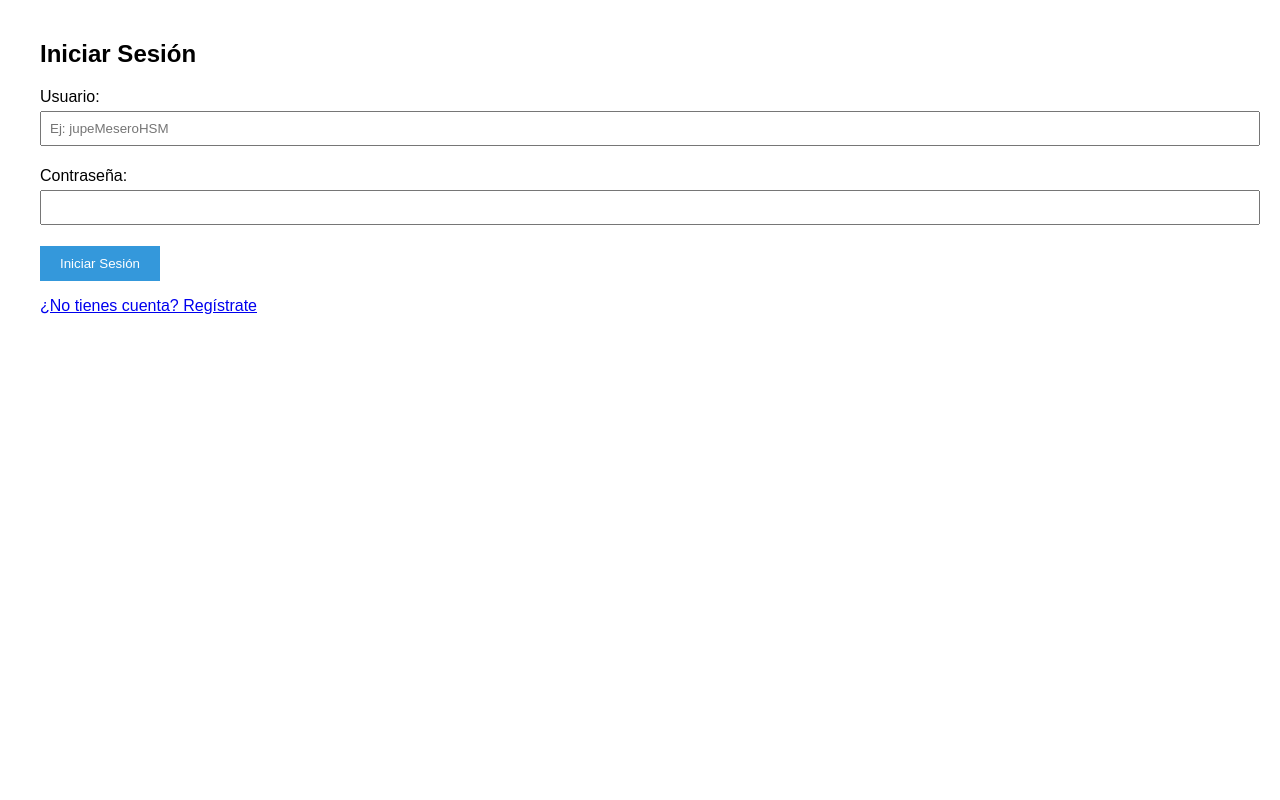
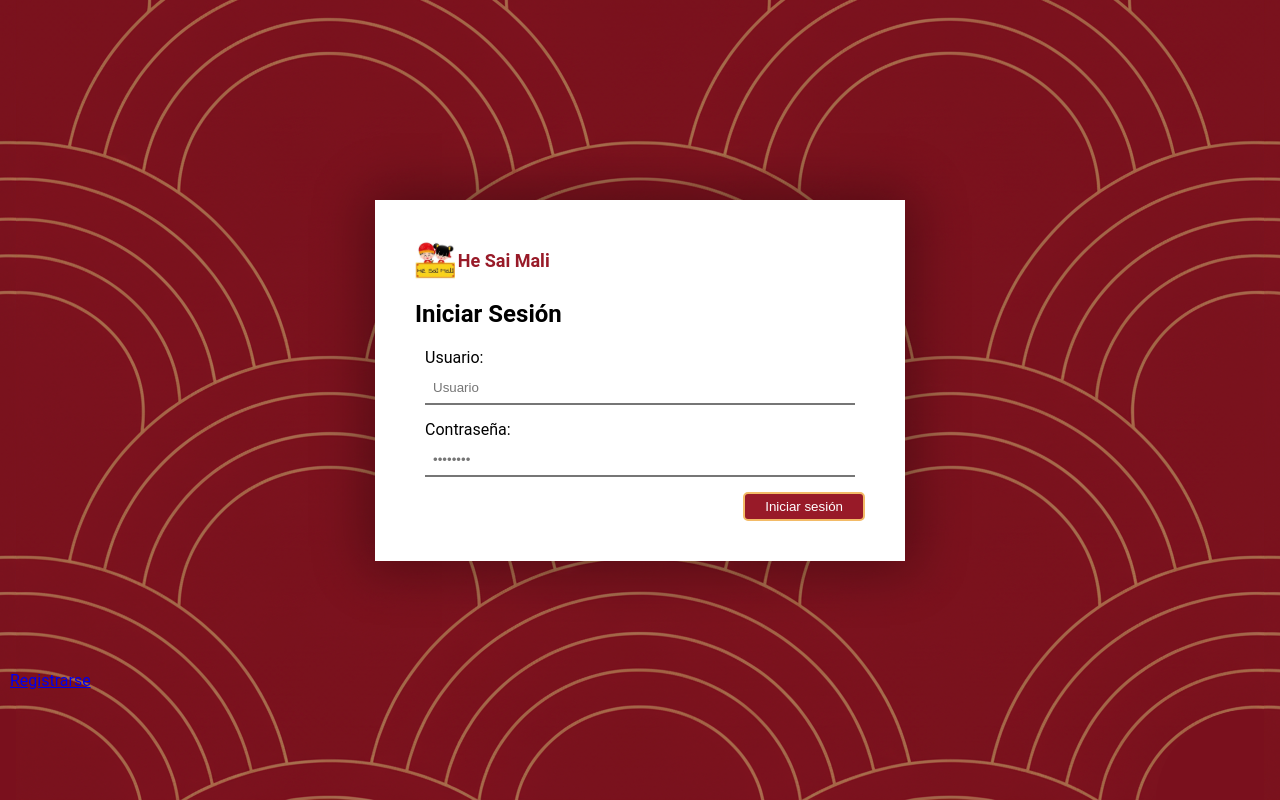
Before and after one commit to EZMejia/Gestor-He-Sai-Mali, a Django app: page /login/ in a window 1280 px wide. Run offline with Django 5.2, Linux system fonts and the light colour scheme.

Commit message:
CSS login registro

```diff
--- a/He_Sai_Mali/templates/He_Sai_Mali/login.html
+++ b/He_Sai_Mali/templates/He_Sai_Mali/login.html
@@ -1,36 +1,125 @@
+{% load static %}
 <!DOCTYPE html>
 <html>
 <head>
-    <title>Iniciar Sesión</title>
+    <title>He Sai Mali - Iniciar Sesión</title>
     <style>
-        body { font-family: Arial; margin: 40px; }
-        input { width: 100%; padding: 8px; margin: 5px 0; }
-        button { padding: 10px 20px; background: #3498db; color: white; border: none; cursor: pointer; }
-        .error { color: red; }
+        body {
+            font-family: 'Roboto', sans-serif;
+            background-image: url("{% static 'He_Sai_Mali/fondo.png' %}");
+            background-position: center bottom;
+            display: flex;
+            flex-direction: column;
+            justify-content: center; /* Centrar el contenido */
+            align-items: flex-start;
+            min-height: 100vh;
+            margin: 0;
+        }
+
+        form {
+            display: block;
+            margin: 100px auto;
+            padding: 40px;
+            background-color: white;
+            box-shadow: 0 0 50px 10px rgba(0, 0, 0, 0.3);
+            width: 100%;
+            max-width: 450px;
+        }
+
+        .He_Sai_Mali {
+            display: flex;
+            align-items: center;
+        }
+
+        .He_Sai_Mali img{
+            height: 40px;
+            margin-right: 3px;
+        }
+
+        .He_Sai_Mali h2{
+            margin: 0;
+            padding: 0;
+            font-size:large;
+            color: #981a28;
+        }
+
+        input {
+            width: 100%;
+            padding: 8px;
+            margin: 5px 0;
+            border-width: 0 0 2px 0;
+            border-style: solid;
+            box-sizing: border-box;
+            outline: none;
+            transition: border-color 0.3s;
+        }
+
+        p {
+            margin: 10px;
+        }
+
+        .boton {
+            display: flex;
+            justify-content: flex-end;
+        }
+
+        button {
+            padding: 5px 20px;
+            gap: 5px;
+            background-color: #981a28;
+            color: white;
+            border: 2px solid #f3bb67;
+            border-radius: 5px;
+            user-select: none;
+            transition: background-color 0.3s;
+            cursor: pointer;
+        }
+
+        button:hover {
+            background-color: #832630;
+        }
+
+        button:active {
+            background-color: #b52435;
+            transform: scale(97%);
+        }
+
+        .error {
+            margin-bottom: 15px;
+            padding: 10px;
+            border: 1px solid red;
+            background-color: #ffeaea;
+            color: red;
+            border-radius: 4px;
+        }
     </style>
 </head>
 <body>
-    <h2>Iniciar Sesión</h2>
-
-    {% if messages %}
-        {% for message in messages %}
-            <p class="error">{{ message }}</p>
-        {% endfor %}
-    {% endif %}
-
     <form method="post">
+        <div class="He_Sai_Mali">
+            <img src="{% static 'He_Sai_Mali/logo.png' %}" alt="Logo He Sai Mali">
+            <h2>He Sai Mali</h2>
+        </div>
+        <h2>Iniciar Sesión</h2>
+        {% if messages %}
+            {% for message in messages %}
+                <p class="error">{{ message }}</p>
+            {% endfor %}
+        {% endif %}
         {% csrf_token %}
         <p>
             <label>Usuario:</label>
-            <input type="text" name="usuario" placeholder="Ej: jupeMeseroHSM" required>
+            <input type="text" name="usuario" placeholder="Usuario" required>
         </p>
         <p>
             <label>Contraseña:</label>
-            <input type="password" name="contrasena" required>
+            <input type="password" name="contrasena" placeholder="••••••••" required>
         </p>
-        <button type="submit">Iniciar Sesión</button>
+        <div class="boton">
+            <button type="submit">Iniciar sesión</button>
+        </div>
     </form>
 
-    <p><a href="{% url 'registro' %}">¿No tienes cuenta? Regístrate</a></p>
+    <p><a href="{% url 'registro' %}">Registrarse</a></p>
 </body>
 </html>
--- a/He_Sai_Mali/views.py
+++ b/He_Sai_Mali/views.py
@@ -67,7 +67,6 @@ def registro(request):
         empleado.set_password(contrasena1)
         empleado.save()
 
-        messages.success(request, f'Registro exitoso. Tu usuario es: <strong>{usuario}</strong>')
         return redirect('login')
 
     return render(request, 'He_Sai_Mali/registro.html')
@@ -85,11 +84,11 @@ def login_view(request):
                 login(request, user)
                 rol = (user.Rol or '').strip().lower()
                 if rol == "administrador":
-                    return redirect('admin_panel')
+                    return redirect('dashboard')
                 elif rol == "mesero":
-                    return redirect('mesero_dashboard')
+                    return redirect('dashboard')
                 elif rol == "cajero":
-                    return redirect('cajero_dashboard')
+                    return redirect('dashboard')
                 else:
                     return redirect('dashboard')
             else:
```
Also changed, not shown: He_Sai_Mali/templates/He_Sai_Mali/registro.html (+106 -12 lines).
